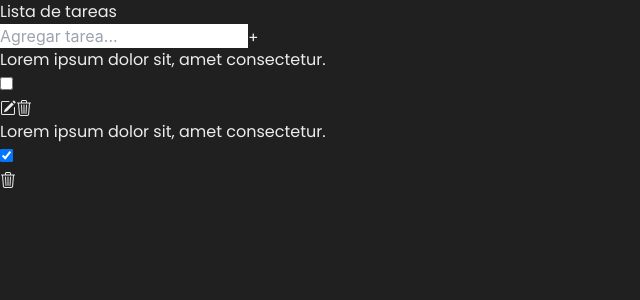
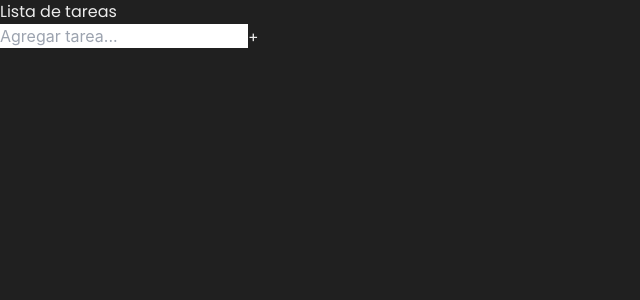
Before and after one commit to kat-val/To-Do-List, a React (Vite) app: page / in a window 1280 px wide. Shown: the top 300 px of the page, without its empty margins (0-640 px from the left). Built offline with nearby package versions, Linux system fonts and the light colour scheme.

Commit message:
Modificando y limpiando codigo. Mejorando props y orden de componentes. Agregando uuid. Version simple finalizada

```diff
--- a/package.json
+++ b/package.json
@@ -13,7 +13,8 @@
   "dependencies": {
     "prop-types": "^15.8.1",
     "react": "^18.2.0",
-    "react-dom": "^18.2.0"
+    "react-dom": "^18.2.0",
+    "uuid": "^9.0.1"
   },
   "devDependencies": {
     "@types/react": "^18.2.66",
--- a/src/App.jsx
+++ b/src/App.jsx
@@ -1,32 +1,25 @@
+import { useState } from "react"
 import { TaskForm } from "./components/TaskForm"
 import { TaskList } from "./components/TaskList"
 
 function App() {
+	const [taskText, setTaskText] = useState("");
+	const [todosTask, setTodosTask] = useState([]);
 
 	return (
 		<>
-			<main className='p-4 flex flex-col gap-10'>
+			<main className='p-4 flex flex-col gap-10 w-svw lg:w-3/5 md:w-4/5 m-auto'>
 				<section className="flex flex-col gap-7">
 					<div className="flex flex-col gap-4">
 						<h2 className='text-lg poppins-regular'>Lista de tareas</h2>
 						<span className="border-b border-neutral-700"></span>
 					</div>
 
-					<TaskForm />
-					<TaskList/>
+					<TaskForm taskText={taskText} setTaskText={setTaskText} todosTask={todosTask} setTodosTask={setTodosTask}/>
+					<TaskList todosTask={todosTask} setTodosTask={setTodosTask}/>
 				</section>
 			</main>
 		</>
 	)
 }
 export default App
-
-{/*
-<nav className="">
-	<ul className="flex gap-5">
-		<li><a className="font-medium hover:text-violet-300 transition-colors duration-200 ease-out" href="#">Por hacer</a></li>
-		<span className="text-violet-400">/</span>
-		<li><a className=" hover:text-violet-300 transition-colors duration-200 ease-out" href="#">Terminadas</a></li>
-	</ul>
-</nav>
-*/}
--- a/src/components/TaskItem.jsx
+++ b/src/components/TaskItem.jsx
@@ -1,43 +1,43 @@
-// import { useState } from "react";
-// import PropTypes from "prop-types";
+import PropTypes from "prop-types";
 
-export const TaskItem = () => {
-   // const [checkElement,setCheckElement]= useState(false);
+export const TaskItem = ({text, todosTask, setTodosTask, task}) => {
 
-   // const deleteTask =()=>{
-   //    setTodosTask(todosTask.filter(item => item.id !== todoTask.id));
-   //    // Iteramos sobre cada elemento, y va eliminar el que cumpla la función (tiene id diferente al especificado).
-   // }
+   const deleteTask =()=>{
+      setTodosTask(todosTask.filter(item => item.id !== task.id));
+   }
 
-   let text = "Lorem ipsum dolor sit, amet consectetur.";
+   const checkItem =()=>{
+      setTodosTask(todosTask.map((item) =>{
+         if(item.id === task.id){
+            return {
+               ...item,
+               checked: !item.checked,
+            };
+         }
+         return item;
+      }));
+   }
 
    return (
       <>
-         <div className="flex items-center gap-4">
-            <label className="relative flex flex-1 px-6 py-5 rounded-lg outline outline-1 gap-5 bg-neutral-700 outline-neutral-600">
-               <div className="flex flex-col gap-1 ml-4 px-5">
-                  <h4 className="text-base poppins-regular">{text}</h4>
+         <div className={`flex items-center ${task.checked ? "gap-4" : "gap-4"}`}>
+            <label className={`relative flex flex-1 px-6 py-5 rounded-lg outline outline-1 gap-5 ${task.checked ? "bg-gradient-to-b from-neutral-800 outline-neutral-700" : "bg-neutral-700 outline-neutral-600"}`}>
+               <div className={`flex flex-col gap-1 ml-4 pl-5 ${task.checked ? "text-neutral-500 line-through" : ""}`}>
+                  <p className="text-base poppins-regular">{text}</p>
                </div>
-               <input className="hidden" type="checkbox" name="check"/>
+               <input className="hidden" type="checkbox" name="check" onClick={checkItem}/>
                <span className="checkmark cursor-pointer absolute top-[21px] left-6 h-5 w-5 bg-neutral-500 rounded-full transition-all duration-200 ease-linear after:content-[''] after:absolute after:hidden"></span>
             </label>
-            <div className="flex flex-col items-center cursor-pointer relative text-neutral-400">
-               <i className="bi bi-pencil-square hover:text-violet-400 transition-colors duration-200 ease-out text-lg absolute right-14"></i>
-               <i className="bi bi-trash3 text-lg hover:text-red-400 transition-colors duration-200 ease-out"></i>
-            </div>
-         </div>
+            <div className={`flex flex-col items-center ${task.checked ? "justify-center text-neutral-500" : "relative text-neutral-400"}`}>
+               {task.checked ?
+                  <>
+                     <span className="h-3 w-3 bg-violet-400 rounded-sm my-2"></span>
+                     <i className="bi bi-trash3 cursor-pointer text-lg text-neutral-500 hover:text-red-400 transition-colors duration-200 ease-out" onClick={deleteTask}></i>
+                  </>
+               :
+                  <i className="bi bi-trash3 cursor-pointer text-lg hover:text-red-400 transition-colors duration-200 ease-out" onClick={deleteTask}></i>
+               }
 
-         <div className="flex items-center gap-4">
-            <label className="relative flex flex-1 px-6 py-5 rounded-lg outline outline-1 gap-5 bg-gradient-to-b from-neutral-800 outline-neutral-700">
-               <div className="flex flex-col gap-1 ml-4 pl-5 text-neutral-500 line-through">
-                  <h4 className="text-base poppins-regular">{text}</h4>
-               </div>
-               <input className="hidden" type="checkbox" name="check" checked/>
-               <span className="checkmark cursor-pointer absolute top-[21px] left-6 h-5 w-5 bg-neutral-500 rounded-full transition-all duration-200 ease-linear after:content-[''] after:absolute after:hidden"></span>
-            </label>
-            <div className="flex flex-col items-center justify-center text-neutral-500">
-               <span className="h-3 w-3 bg-violet-400 rounded-sm transition-colors duration-200 ease-out my-2"></span>
-               <i className="bi bi-trash3 text-lg text-neutral-500 cursor-pointer hover:text-red-400 transition-colors duration-200 ease-out"></i>
             </div>
          </div>
       </>
@@ -45,67 +45,9 @@ export const TaskItem = () => {
 }
 
 
-// TaskItem.propTypes = {
-//    text: PropTypes.string,
-//    todoTask: PropTypes.object,
-//    todosTask: PropTypes.array,
-//    setTodosTask: PropTypes.func,
-// }
-
-
-{/* <div className={`flex items-center ${todoTask.checked ? "gap-4" : "gap-4"}`}>
-            <label className={`relative flex flex-1 px-6 py-5 rounded-lg outline outline-1 gap-5 ${todoTask.checked ? "bg-gradient-to-b from-neutral-800 outline-neutral-700" : "bg-neutral-700 outline-neutral-600"}`}>
-               <div className={`flex flex-col gap-1 ml-4 pl-5 ${todoTask.checked ? "text-neutral-500 line-through" : ""}`}>
-                  <h4 className="text-base poppins-regular">{text}</h4>
-               </div>
-               <input className="hidden" type="checkbox" name="check" onClick={checkItem}/>
-               <span className="checkmark cursor-pointer absolute top-[21px] left-6 h-5 w-5 bg-neutral-500 rounded-full transition-all duration-200 ease-linear after:content-[''] after:absolute after:hidden"></span>
-            </label>
-            <div className={`flex flex-col items-center cursor-pointer ${todoTask.checked ? "justify-center text-neutral-500" : "relative text-neutral-400"}`}>
-               {todoTask.checked ?
-                  <>
-                     <span className="h-3 w-3 bg-violet-400 rounded-sm hover:bg-neutral-500 transition-colors duration-200 ease-out my-2"></span>
-                     <i className="bi bi-trash3 text-lg text-neutral-500 hover:text-red-400 transition-colors duration-200 ease-out" onClick={deleteTask}></i>
-                  </>
-               :
-                  <>
-                     <i className="bi bi-pencil-square hover:text-violet-400 transition-colors duration-200 ease-out text-lg absolute right-14"></i>
-                     <i className="bi bi-trash3 text-lg hover:text-red-400 transition-colors duration-200 ease-out" onClick={deleteTask}></i>
-                  </>
-               }
-
-            </div>
-         </div> */}
-
-// <div className="flex items-center gap-4">
-//    <label className='relative flex flex-1 px-6 py-5 rounded-lg outline outline-1 bg-gradient-to-br from-neutral-800 outline-neutral-700'>
-//       <div className="flex flex-col gap-1 ml-4 pl-5 text-neutral-500 line-through">
-//          <h4 className="text-base poppins-regular">{text}</h4>
-//       </div>
-//       <input className="hidden" type="checkbox" name="check" onClick={checkItem}/>
-//       <span className="checkmark cursor-pointer absolute top-[21px] left-6 h-5 w-5 bg-neutral-500 rounded-full transition-all duration-200 ease-linear after:content-[''] after:absolute after:hidden"></span>
-//    </label>
-//    <div className="flex flex-col items-center justify-center text-neutral-500">
-//       <span className="h-3 w-3 bg-violet-400 rounded-sm hover:bg-neutral-500 transition-colors duration-200 ease-out my-2"></span>
-//       <i className="bi bi-trash3 text-lg text-neutral-500 hover:text-red-400 transition-colors duration-200 ease-out" onClick={deleteTask}></i>
-//    </div>
-// </div>
-
-// <div className="flex items-center gap-4">
-//    <label className='relative flex flex-1 px-6 py-5 rounded-lg outline outline-1 bg-neutral-700  gap-5 outline-neutral-600'>
-//       <div className="flex flex-col gap-1 ml-4 pl-5">
-//          <h4 className="text-base poppins-regular">{text}</h4>
-//       </div>
-//       <input className="hidden" type="checkbox" name="check" onClick={checkItem}/>
-//       <span className="checkmark cursor-pointer absolute top-[21px] left-6 h-5 w-5 bg-neutral-500 rounded-full transition-all duration-200 ease-linear after:content-[''] after:absolute after:hidden"></span>
-//    </label>
-//    <div className="flex flex-col items-center gap-2 h-full flex-wrap text-neutral-500 relative">
-//       <i className={`${toggleClass ? 'bi-caret-left-fill absolute right-9 top-5 hover:text-violet-400 text-neutral-400':'bi-three-dots-vertical text-neutral-500 hover:text-violet-400'} bi text-lg cursor-pointer  transition-all duration-300 ease-out`} onClick={activateIconsEdit}></i>
-//       {viewIcons &&
-//          <>
-//             <i className="bi bi-pencil-square hover:text-violet-400 transition-colors duration-200 ease-out text-lg"></i>
-//             <i className="bi bi-trash3 hover:text-red-400 transition-colors duration-200 ease-out text-lg" onClick={deleteTask}></i>
-//          </>
-//       }
-//    </div>
-// </div>
+TaskItem.propTypes = {
+   text: PropTypes.string,
+   todosTask: PropTypes.array,
+   setTodosTask: PropTypes.func,
+   task: PropTypes.func
+}
--- a/src/components/TaskList.jsx
+++ b/src/components/TaskList.jsx
@@ -1,36 +1,22 @@
 import { TaskItem } from "./TaskItem";
+import PropTypes from "prop-types";
 
-export const TaskList = () => {
-   // const [todosTask, setTodosTask]= useState([]);
-
-   // const [outputValues,setOutputValues]= useState(false);
-   // const submitTask =(e)=>{
-   //    e.preventDefault();
-   //    // setOutputValues(true);
-
-   //    setTodosTask([...todosTask, {
-   //       text: inputTask,
-   //       checked: false,
-   //       id: Math.random()*1000
-   //    }]);
-
-   //    setInputTask("");
-   // }
+export const TaskList = ({todosTask, setTodosTask}) => {
 
    return (
       <>
             <ul className='flex flex-col gap-5'>
-               <TaskItem/>
+               {todosTask.map(task =>(
+                  <TaskItem key={task.id}
+                  checked={task.checked} text={task.text}
+                  todosTask={todosTask} setTodosTask={setTodosTask} task={task}/>
+               ))}
             </ul>
-
-            {/* <ul className='flex flex-col gap-5'>
-               {todosTask.map(todoTask =>(
-                  <TaskItem setTodosTask={setTodosTask} todosTask={todosTask} todoTask={todoTask} key={todoTask.id} text={todoTask.text} checked={todoTask.checked}/>
-               ))}
-            </ul> */}
       </>
    )
 }
 
-{/* <p className='text-sm text-neutral-400'>{description}</p> */}
-{/* <p className='text-sm'>{description}</p> */}
+TaskList.propTypes = {
+   todosTask: PropTypes.array,
+   setTodosTask: PropTypes.func,
+}
```
Also changed, not shown: src/components/TaskForm.jsx (+23 -7 lines), 1 other file (tests, documents, lock files or other folders).
